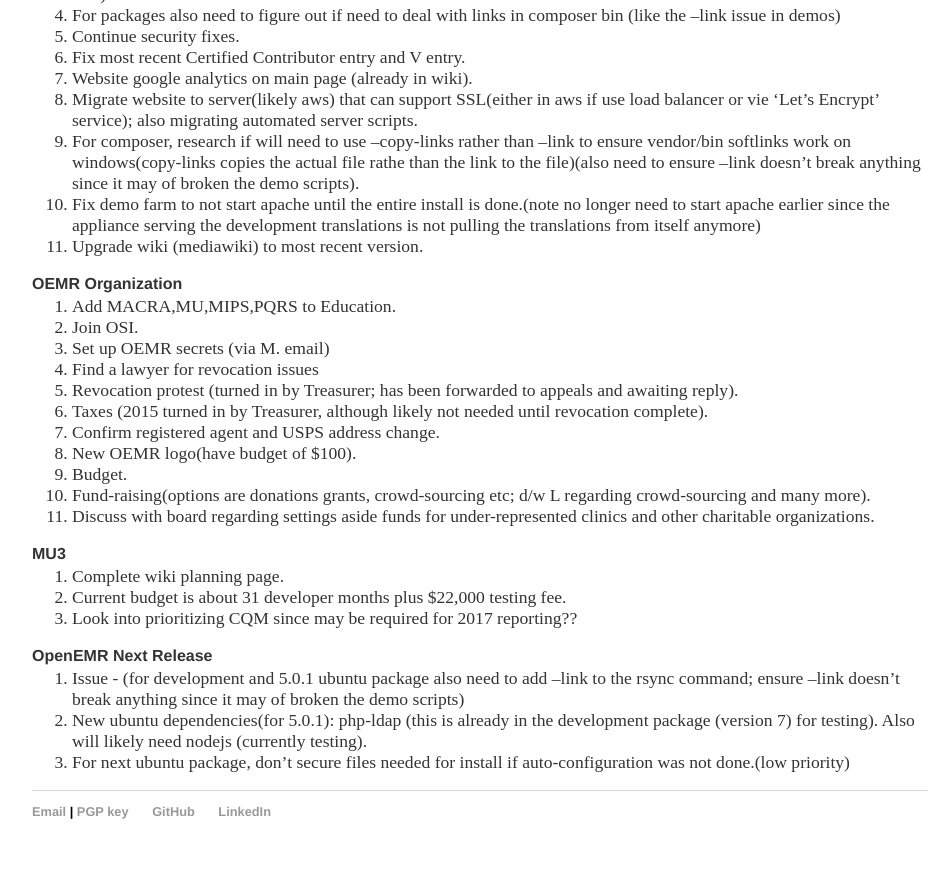
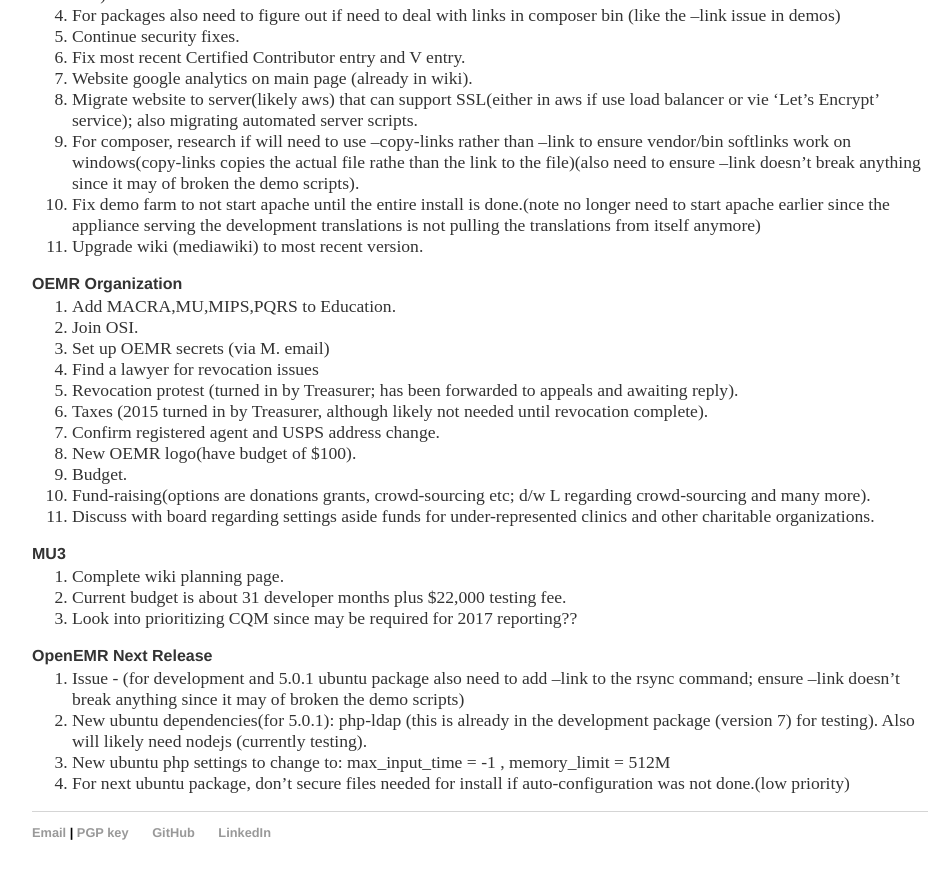
Before and after one commit to bradymiller/bradymiller.github.io, a Jekyll site: the page built from todo/index.md, in a window 1280 px wide and 900 px high, scrolled down 1528 px. Shown: the top 879 px of the window, without its empty margins (160-1112 px from the left). Built offline with Jekyll 4.4.1, drawn with Linux system fonts in a browser that asks for light colours; our own code applies the rules of GitHub Pages for plain Markdown files.

Commit message:
Update index.md

```diff
--- a/todo/index.md
+++ b/todo/index.md
@@ -92,4 +92,5 @@
 ### OpenEMR Next Release
 1. Issue - (for development and 5.0.1 ubuntu package also need to add --link to the rsync command; ensure --link doesn't break anything since it may of broken the demo scripts)
 1. New ubuntu dependencies(for 5.0.1): php-ldap (this is already in the development package (version 7) for testing). Also will likely need nodejs (currently testing).
+1. New ubuntu php settings to change to: max_input_time = -1 , memory_limit = 512M
 1. For next ubuntu package, don't secure files needed for install if auto-configuration was not done.(low priority)
```
